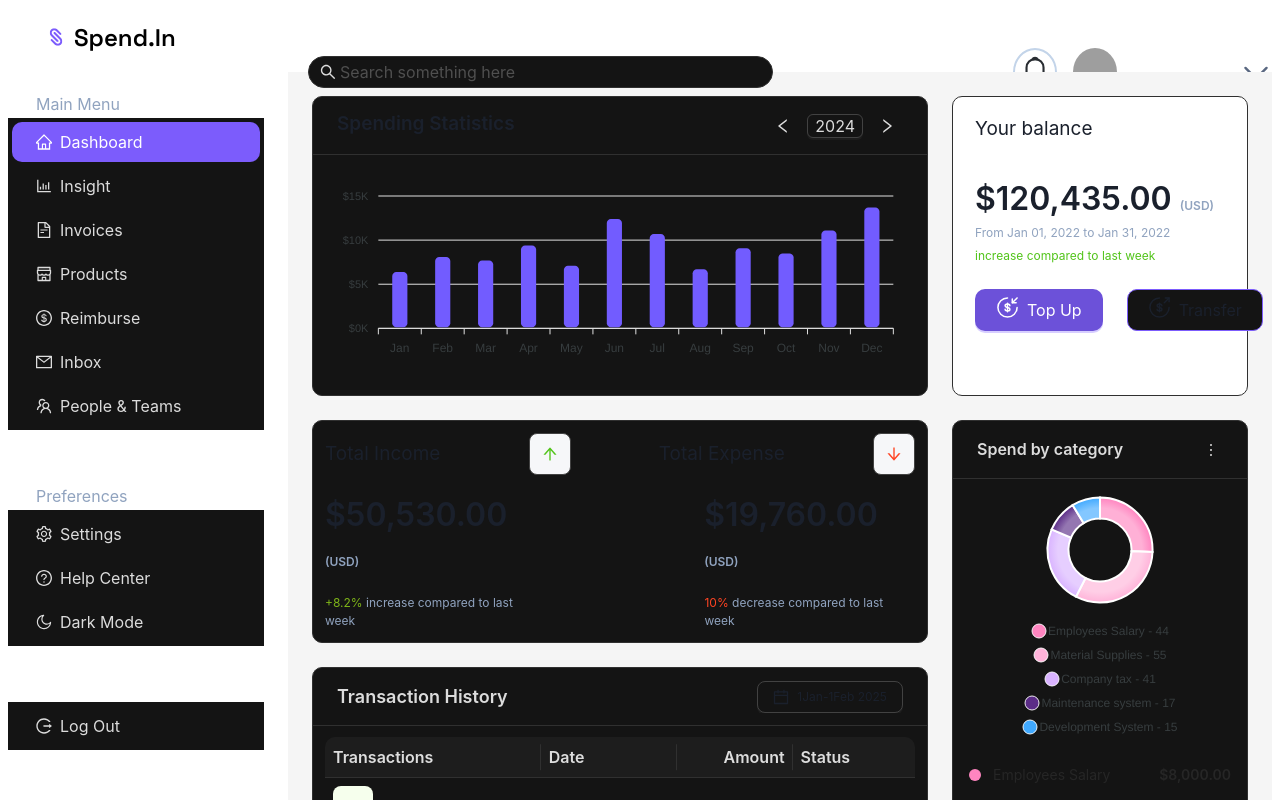
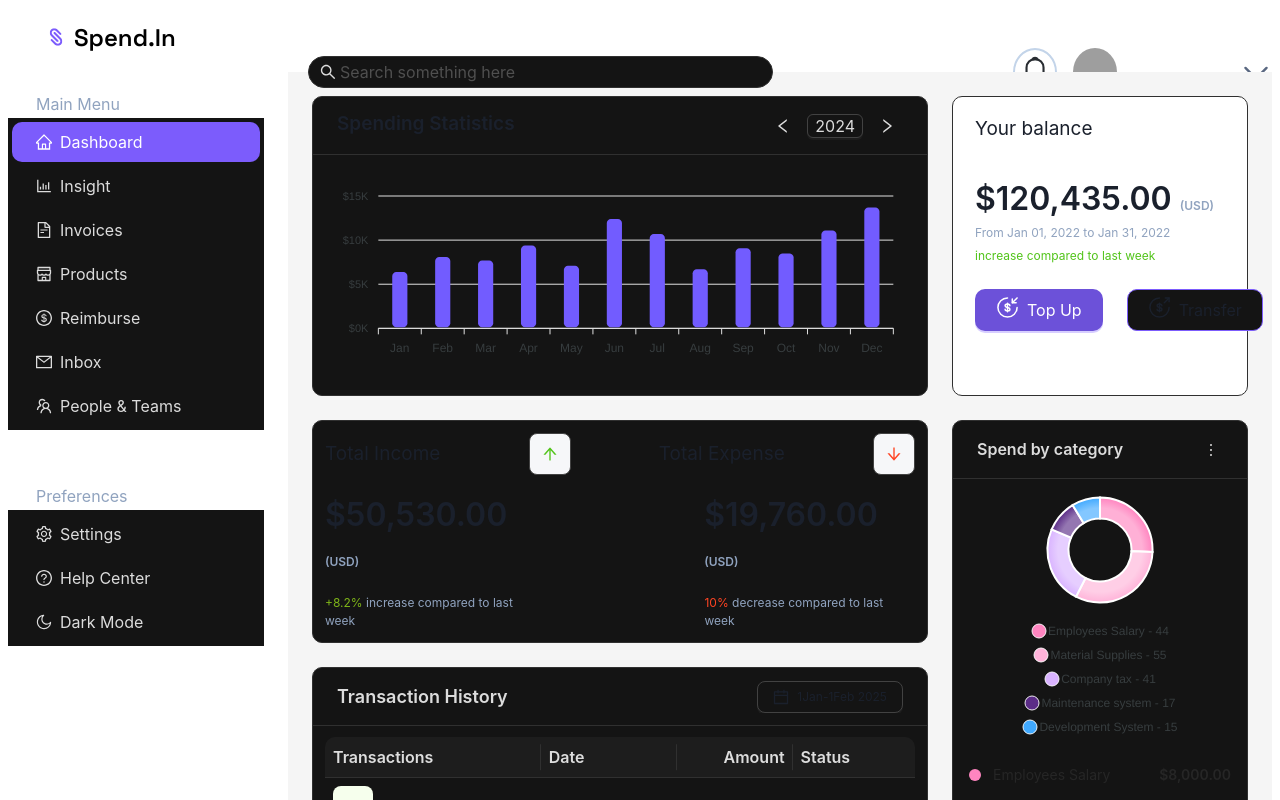
Before and after one commit to sohan-99/antd, a Next.js app: page / in a window 1280 px wide. Shown: the top 800 px of the page. Built offline with nearby package versions, Linux system fonts and the light colour scheme; grey boxes are pictures that could not be loaded.

Commit message:
fix: adjust margin for logout menu in SlideBer component

```diff
--- a/src/components/SlideBer.tsx
+++ b/src/components/SlideBer.tsx
@@ -95,7 +95,7 @@ const SlideBer = () => {
 
         <Menu
           mode="inline"
-          style={{ width: 256, borderRight: 0, marginTop: '56px' }}
+          style={{ width: 256, borderRight: 0, marginTop: '276px' }}
           items={logoutMenuItems.map(item => ({
             key: item.key,
             icon: item.icon,
```
